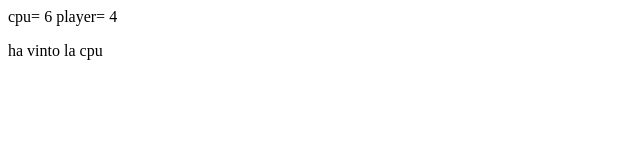
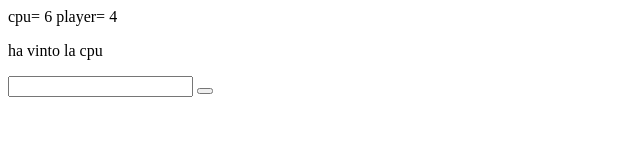
Before and after one commit to JoseManuel-Feliz/js-mail-dadi, a plain HTML site: page index.html in a window 1280 px wide. Shown: the whole page, without its empty margins (0-640 px from the left). Drawn offline with Linux system fonts and the light colour scheme.

Commit message:
added 'finta login' steps and form

```diff
--- a/index.html
+++ b/index.html
@@ -11,6 +11,14 @@
 <body>
 
     <div id="result"></div>
+
+
+    <div class="form-wrapper">
+        <form action="">
+            <input type="email" name="" id="email">
+            <button type="submit"></button>
+        </form>
+    </div>
 </body>
 
 </html>
```
Also changed, not shown: js/script.js (+36 -0 lines).
